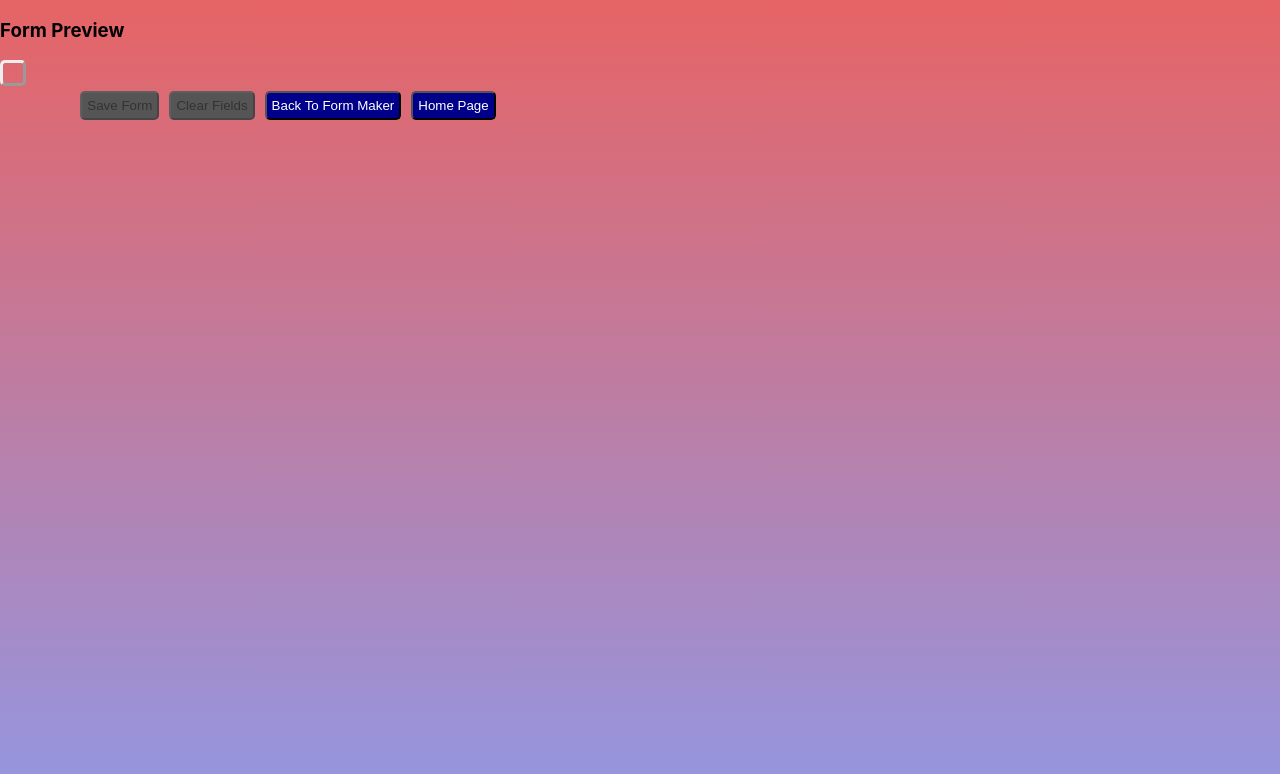
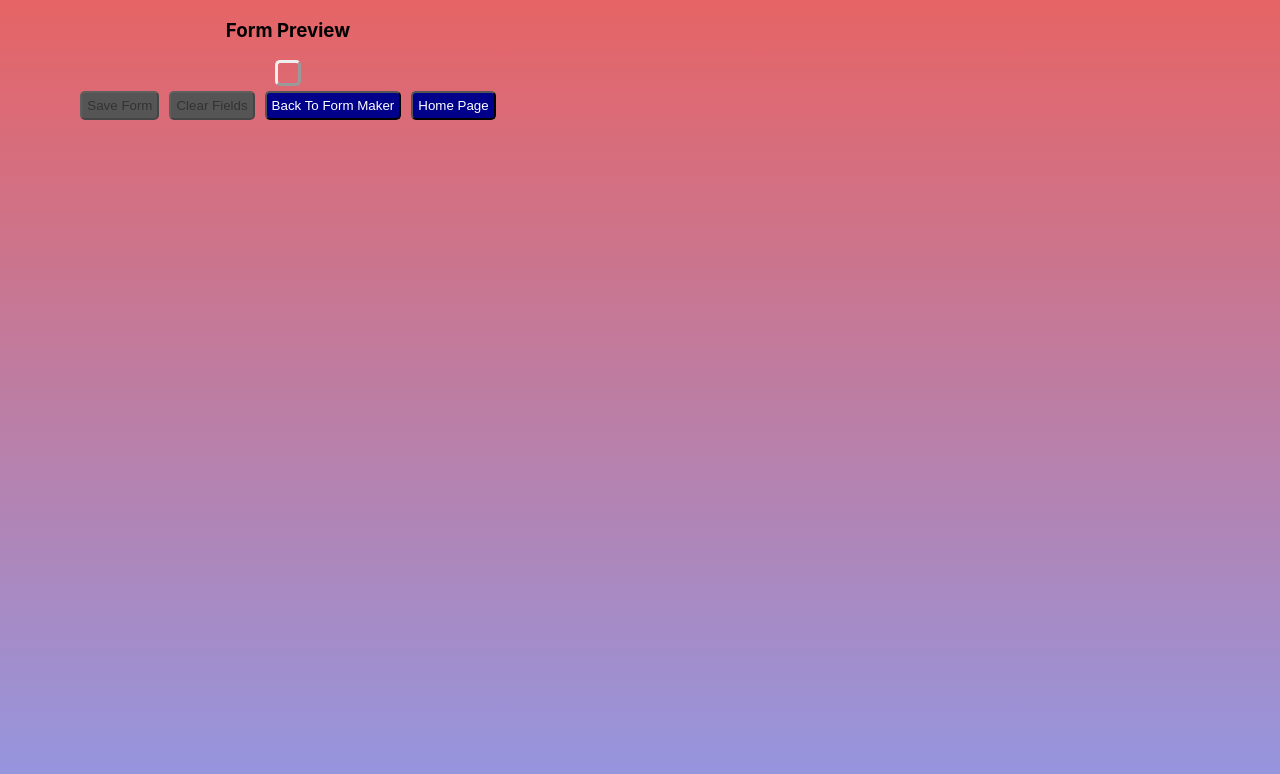
Before and after one commit to BryceCreamCone/form-builder, a React (Create React App) app: page /forms/create in a window 1280 px wide. Shown: the top 774 px of the page. Built offline with nearby package versions, Linux system fonts and the light colour scheme; what react-router-redux would draw is missing.

Commit message:
Better styling for fieldAdder and formPreview

```diff
--- a/src/components/Fields/fieldAdder.css
+++ b/src/components/Fields/fieldAdder.css
@@ -3,7 +3,6 @@
   padding: 10px;
   display: table;
   width: 20%;
-  margin-right: 5%;
 }
 
 .fields-selector>h3 {
--- a/src/components/FormPreview/formPreview.css
+++ b/src/components/FormPreview/formPreview.css
@@ -1,9 +1,11 @@
 .form-preview-container {
   width: 45%;
-  margin-right: 10%;
+  text-align: center;
 }
 
 .form-preview {
+  margin-right: auto;
+  margin-left: auto;
   width: fit-content;
   padding: 10px;
   border: 3px outset;
```
